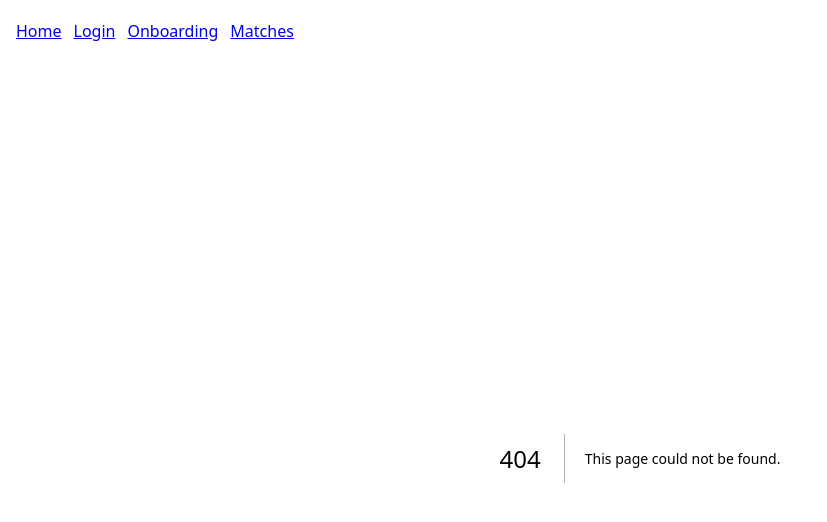
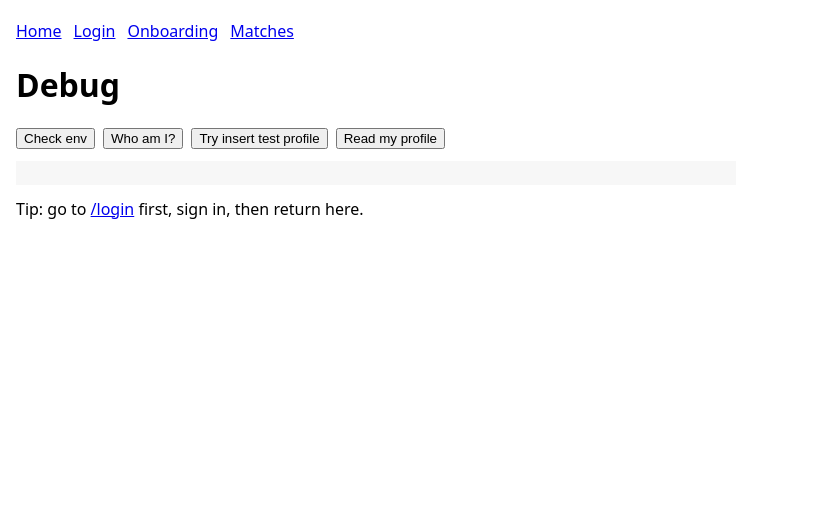
Before and after one commit to arnanullah/room8, a Next.js app: page /debug in a window 1280 px wide. Before the commit this address had no page. Shown: the top 522 px of the page, without its empty margins (0-827 px from the left). Built offline with nearby package versions, Linux system fonts and the light colour scheme; no server answers.

Commit message:
Create page.tsx

```diff
--- /dev/null
+++ b/app/debug/page.tsx
@@ -0,0 +1,75 @@
+'use client';
+import { useState } from 'react';
+import { getSupabaseBrowser } from '../../lib/supabaseClient';
+
+export default function Debug() {
+  const supabase = getSupabaseBrowser();
+  const [log, setLog] = useState<string[]>([]);
+
+  const add = (line: string) => setLog((L) => [...L, line]);
+
+  const checkEnv = async () => {
+    add(`NEXT_PUBLIC_SUPABASE_URL present: ${!!process.env.NEXT_PUBLIC_SUPABASE_URL}`);
+    add(`NEXT_PUBLIC_SUPABASE_ANON_KEY present: ${!!process.env.NEXT_PUBLIC_SUPABASE_ANON_KEY}`);
+    add(`URL value (first 30 chars): ${(process.env.NEXT_PUBLIC_SUPABASE_URL || '').slice(0, 30)}...`);
+  };
+
+  const whoAmI = async () => {
+    const { data: { user }, error } = await supabase.auth.getUser();
+    if (error) add(`getUser error: ${error.message}`);
+    add(`user: ${user ? user.id : 'NOT SIGNED IN'}`);
+  };
+
+  const tryInsert = async () => {
+    const { data: { user } } = await supabase.auth.getUser();
+    if (!user) { add('Not signed in → go to /login first'); return; }
+
+    // Minimal, valid payload (all required fields set)
+    const payload = {
+      user_id: user.id,
+      display_name: 'Debug User',
+      bio: 'debug',
+      age: 25,
+      budget_min: 1200,
+      budget_max: 2000,
+      neighborhoods: ['Astoria'],
+      timeline_earliest: '2025-10-01',
+      timeline_latest:   '2025-12-01',
+      cleanliness: 3,
+      smoking: 'no',
+      sleep_schedule: 'flexible',
+      guests: 'sometimes',
+      pets: 'none',
+      work: 'hybrid',
+      preferred_gender_mix: 'any',
+      dealbreakers: {}
+    };
+
+    const { error } = await supabase.from('profiles').upsert(payload);
+    add(error ? `UPSERT error: ${error.code} - ${error.message}` : 'UPSERT ok');
+  };
+
+  const readMine = async () => {
+    const { data: { user } } = await supabase.auth.getUser();
+    if (!user) { add('Not signed in'); return; }
+    const { data, error } = await supabase.from('profiles').select('*').eq('user_id', user.id).maybeSingle();
+    if (error) add(`READ error: ${error.code} - ${error.message}`);
+    else add(`READ ok: ${data ? 'found row' : 'no row'}`);
+  };
+
+  return (
+    <div style={{maxWidth:720}}>
+      <h1>Debug</h1>
+      <div style={{display:'flex',gap:8,flexWrap:'wrap'}}>
+        <button onClick={checkEnv}>Check env</button>
+        <button onClick={whoAmI}>Who am I?</button>
+        <button onClick={tryInsert}>Try insert test profile</button>
+        <button onClick={readMine}>Read my profile</button>
+      </div>
+      <pre style={{marginTop:12, padding:12, background:'#f7f7f7', whiteSpace:'pre-wrap'}}>
+        {log.join('\n')}
+      </pre>
+      <p style={{marginTop:12}}>Tip: go to <a href="/login">/login</a> first, sign in, then return here.</p>
+    </div>
+  );
+}
```
